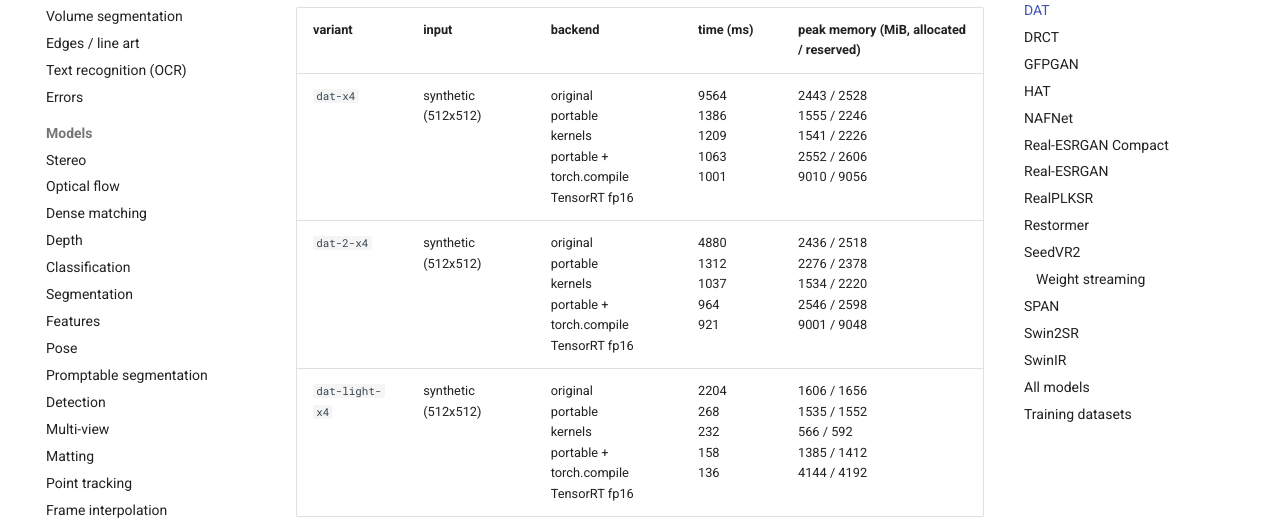
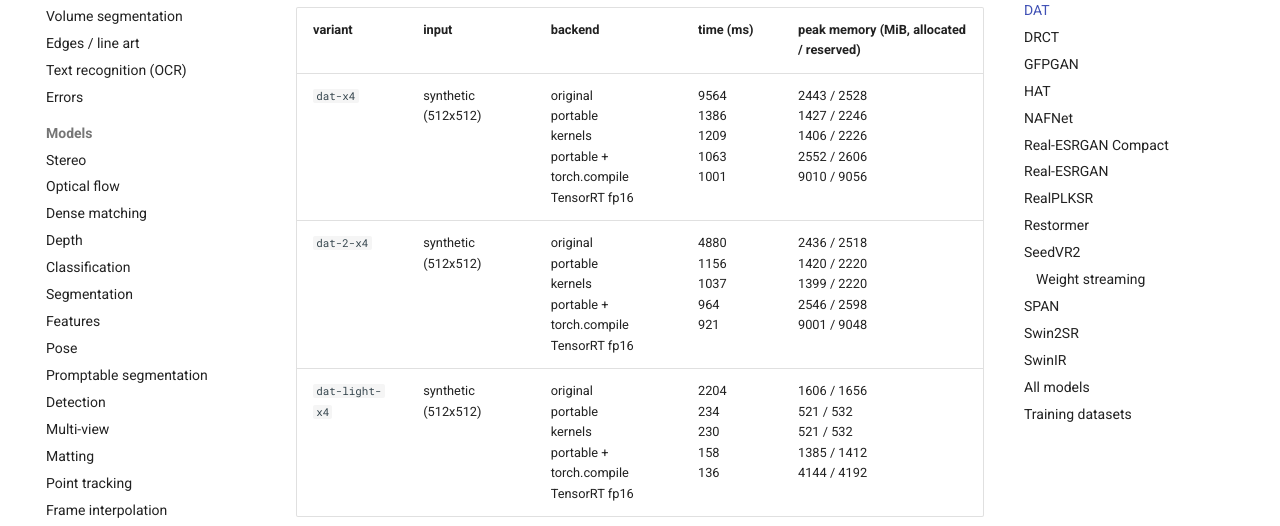
Before and after one commit to kleinicke/fastforks, an MkDocs documentation site: the page built from docs/models/restoration.md, in a window 1280 px wide and 900 px high, scrolled down 3296 px. Shown: the part 152-678 px from the top of the window. Built offline with MkDocs 1.6.1 and Material for MkDocs 9.7.7, drawn with Linux system fonts in a browser that asks for light colours; comment, search, counter and statistics services are not loaded; some of the changed text lies outside the part shown.

Commit message:
Publish current DAT native profiles

```diff
--- a/docs/models/restoration.md
+++ b/docs/models/restoration.md
@@ -15,7 +15,7 @@ Other devices: [Apple M1 Pro 16 GB](../devices/apple-m1-pro-16gb.md), [Apple M1
 | [`big-lama`](#lama) | yes | 21.2, 1.8x | 284, 0.99x |
 | [`codeformer`](#codeformer) | no | 40.4, 2.1x | 496, 0.46x |
 | [`dat-2-x4`](#dat) | yes | 1037, 4.7x | 2220, 0.88x |
-| [`dat-light-x4`](#dat) | yes | 232, 9.5x | 592, 0.36x |
+| [`dat-light-x4`](#dat) | yes | 230, 9.6x | 532, 0.32x |
 | [`dat-x4`](#dat) | yes | 1209, 7.9x | 2226, 0.88x |
 | [`drct-l-x4`](#drct) | yes | 1314, 11.2x | 1790, 0.26x |
 | [`drct-x4`](#drct) | yes | 674, 11.1x | 1748, 0.44x |
@@ -165,9 +165,9 @@ Commercial use: yes.
 
 | variant | input | backend | time (ms) | peak memory (MiB, allocated / reserved) |
 |---|---|---|---|---|
-| `dat-x4` | synthetic (512x512) | original<br>portable<br>kernels<br>portable + torch.compile<br>TensorRT fp16 | 9564<br>1386<br>1209<br>1063<br>1001 | 2443 / 2528<br>1555 / 2246<br>1541 / 2226<br>2552 / 2606<br>9010 / 9056 |
-| `dat-2-x4` | synthetic (512x512) | original<br>portable<br>kernels<br>portable + torch.compile<br>TensorRT fp16 | 4880<br>1312<br>1037<br>964<br>921 | 2436 / 2518<br>2276 / 2378<br>1534 / 2220<br>2546 / 2598<br>9001 / 9048 |
-| `dat-light-x4` | synthetic (512x512) | original<br>portable<br>kernels<br>portable + torch.compile<br>TensorRT fp16 | 2204<br>268<br>232<br>158<br>136 | 1606 / 1656<br>1535 / 1552<br>566 / 592<br>1385 / 1412<br>4144 / 4192 |
+| `dat-x4` | synthetic (512x512) | original<br>portable<br>kernels<br>portable + torch.compile<br>TensorRT fp16 | 9564<br>1386<br>1209<br>1063<br>1001 | 2443 / 2528<br>1427 / 2246<br>1406 / 2226<br>2552 / 2606<br>9010 / 9056 |
+| `dat-2-x4` | synthetic (512x512) | original<br>portable<br>kernels<br>portable + torch.compile<br>TensorRT fp16 | 4880<br>1156<br>1037<br>964<br>921 | 2436 / 2518<br>1420 / 2220<br>1399 / 2220<br>2546 / 2598<br>9001 / 9048 |
+| `dat-light-x4` | synthetic (512x512) | original<br>portable<br>kernels<br>portable + torch.compile<br>TensorRT fp16 | 2204<br>234<br>230<br>158<br>136 | 1606 / 1656<br>521 / 532<br>521 / 532<br>1385 / 1412<br>4144 / 4192 |
 
 <details><summary>Details</summary>
 
```
Also changed, not shown: other parts of docs/models/restoration.md (+0 -1 lines), docs/benchmarks.md (+6 -6 lines), docs/overview.md (+3 -3 lines), 1 other file.
